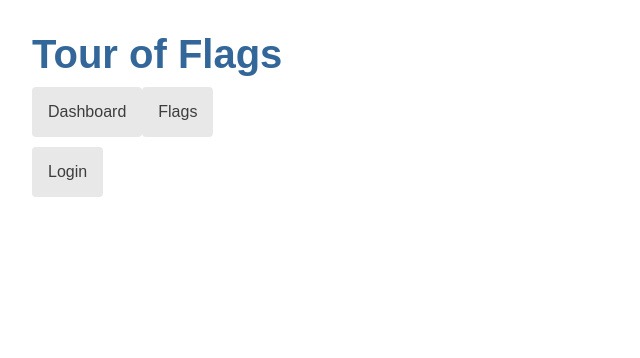
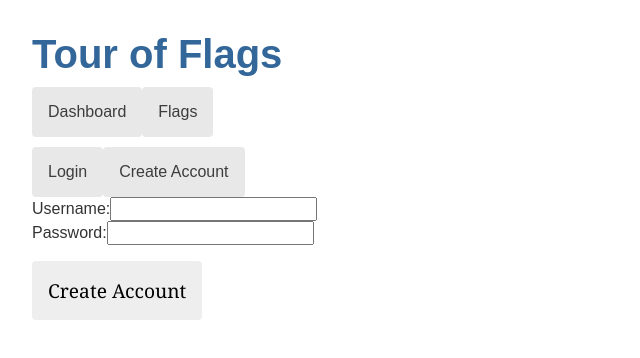
Before and after one commit to jas8726/flags-estore, an Angular app in the folder Tour-of-Flags/: page /register in a window 1280 px wide. Before the commit this address led to /. Shown: the top 358 px of the page, without its empty margins (0-640 px from the left). Built offline with nearby package versions, Linux system fonts and the light colour scheme.

Commit message:
Users can now create accounts

```diff
--- a/Tour-of-Flags/src/app/account.service.ts
+++ b/Tour-of-Flags/src/app/account.service.ts
@@ -12,7 +12,7 @@ import { MessageService } from './message.service';
 export class AccountService {
 
   private accountsUrl = 'http://localhost:8080/accounts';  // URL to web api
-  private currentAccount? : Account;
+  private currentAccount?: Account;
 
   httpOptions = {
     headers: new HttpHeaders({ 'Content-Type': 'application/json' })
@@ -23,7 +23,7 @@ export class AccountService {
     private messageService: MessageService) { }
 
   /** GET accounts from the server */
-  getAccounts(): Observable<Account[]> {
+  getAccounts(): Observable<Account[] | undefined> {
     return this.http.get<Account[]>(this.accountsUrl)
       .pipe(
         tap(_ => this.log('fetched accounts')),
@@ -32,7 +32,7 @@ export class AccountService {
   }
 
   /** GET account by username. Will 404 if username not found */
-  getAccount(username: string): Observable<Account> {
+  getAccount(username: string): Observable<Account | undefined> {
     const url = `${this.accountsUrl}/${username}`;
     return this.http.get<Account>(url).pipe(
       tap(_ => this.log(`fetched account username=${username}`)),
@@ -41,7 +41,7 @@ export class AccountService {
   }
 
   /** GET account by username and password. Will 401 if account not found */
-  loginAccount(username: string, password: string): Observable<Account> {
+  loginAccount(username: string, password: string): Observable<Account | undefined> {
     const url = `${this.accountsUrl}/${username}/${password}`;
     return this.http.get<Account>(url).pipe(
       tap(_ => this.log(`fetched account username=${username} password=${password}`)),
@@ -53,15 +53,16 @@ export class AccountService {
   //////// Save methods //////////
 
   /** POST: add a new account to the server */
-  addAccount(account: Account): Observable<Account> {
+  addAccount(account: Account): Observable<Account | undefined> {
     return this.http.post<Account>(this.accountsUrl, account, this.httpOptions).pipe(
       tap((newAccount: Account) => this.log(`added account w/ username=${newAccount.username}`)),
+      tap(account => this.currentAccount = account),
       catchError(this.handleError<Account>('addAccount'))
     );
   }
 
   /** DELETE: delete the account from the server */
-  deleteAccount(username: string): Observable<Account> {
+  deleteAccount(username: string): Observable<Account | undefined> {
     const url = `${this.accountsUrl}/${username}`;
 
     return this.http.delete<Account>(url, this.httpOptions).pipe(
@@ -91,7 +92,7 @@ export class AccountService {
    * @param result - optional value to return as the observable result
    */
   private handleError<T>(operation = 'operation', result?: T) {
-    return (error: any): Observable<T> => {
+    return (error: any): Observable<T | undefined> => {
 
       // TODO: send the error to remote logging infrastructure
       console.error(error); // log to console instead
@@ -100,7 +101,7 @@ export class AccountService {
       this.log(`${operation} failed: ${error.message}`);
 
       // Let the app keep running by returning an empty result.
-      return of(result as T);
+      return of(result);
     };
   }
 
--- a/Tour-of-Flags/src/app/app-routing.module.ts
+++ b/Tour-of-Flags/src/app/app-routing.module.ts
@@ -5,13 +5,15 @@ import { DashboardComponent } from './dashboard/dashboard.component';
 import { FlagsComponent } from './flags/flags.component';
 import { FlagDetailComponent } from './flag-detail/flag-detail.component';
 import { LoginComponent } from './login/login.component';
+import { RegisterComponent } from './register/register.component';
 
 const routes: Routes = [
   { path: '', redirectTo: '/dashboard', pathMatch: 'full' },
   { path: 'dashboard', component: DashboardComponent },
   { path: 'detail/:id', component: FlagDetailComponent },
   { path: 'flags', component: FlagsComponent },
-  { path: 'login', component: LoginComponent }
+  { path: 'login', component: LoginComponent },
+  { path: 'register', component: RegisterComponent }
 ];
 
 @NgModule({
--- a/Tour-of-Flags/src/app/app.component.html
+++ b/Tour-of-Flags/src/app/app.component.html
@@ -2,10 +2,11 @@
 <nav>
   <a routerLink="/dashboard">Dashboard</a>
   <a routerLink="/flags">Flags</a>
-  <div>
-    <a *ngIf="!accountService.getCurrentAccount()" routerLink="/login">Login</a>
-    <p *ngIf="accountService.getCurrentAccount()">Welcome, {{accountService.getCurrentAccount()!.username}}!</p>
+  <div *ngIf="!accountService.getCurrentAccount()">
+    <a routerLink="/login">Login</a>
+    <a routerLink="/register">Create Account</a>
   </div>
+  <p *ngIf="accountService.getCurrentAccount()">Welcome, {{accountService.getCurrentAccount()!.username}}!</p>
 </nav>
 <router-outlet></router-outlet>
 <app-messages></app-messages>
--- a/Tour-of-Flags/src/app/app.module.ts
+++ b/Tour-of-Flags/src/app/app.module.ts
@@ -11,6 +11,7 @@ import { FlagsComponent } from './flags/flags.component';
 import { FlagSearchComponent } from './flag-search/flag-search.component';
 import { MessagesComponent } from './messages/messages.component';
 import { LoginComponent } from './login/login.component';
+import { RegisterComponent } from './register/register.component';
 
 @NgModule({
   imports: [
@@ -27,7 +28,8 @@ import { LoginComponent } from './login/login.component';
     FlagDetailComponent,
     MessagesComponent,
     FlagSearchComponent,
-    LoginComponent
+    LoginComponent,
+    RegisterComponent
   ],
   bootstrap: [ AppComponent ]
 })
--- /dev/null
+++ b/Tour-of-Flags/src/app/register/register.component.html
@@ -0,0 +1,11 @@
+<form (ngSubmit)="register()">
+    <div>
+      <label for="username">Username:</label>
+      <input type="text" name="username" [(ngModel)]="username">
+    </div>
+    <div>
+      <label for="password">Password:</label>
+      <input type="text" name="password" [(ngModel)]="password">
+    </div>
+    <button type="submit">Create Account</button>
+  </form>
--- /dev/null
+++ b/Tour-of-Flags/src/app/register/register.component.ts
@@ -0,0 +1,29 @@
+import { Component } from '@angular/core';
+import { Location } from '@angular/common';
+
+import { Account } from '../account'
+import { AccountService } from '../account.service';
+
+@Component({
+  selector: 'app-login',
+  templateUrl: './register.component.html',
+  styleUrls: ['./register.component.css']
+})
+export class RegisterComponent {
+  username: string = '';
+  password: string = '';
+
+  constructor(
+    private accountService: AccountService,
+    private location: Location
+  ) {}
+
+  register() {
+    const newAccount = {username: this.username, password: this.password}
+    this.accountService.addAccount(newAccount).subscribe((account) => {
+      if (account) {
+        this.location.back();
+      }
+    });
+  }
+}
```
Also changed, not shown: Tour-of-Flags/src/app/register/register.component.css (added), 1 other file (tests, documents, lock files or other folders).
